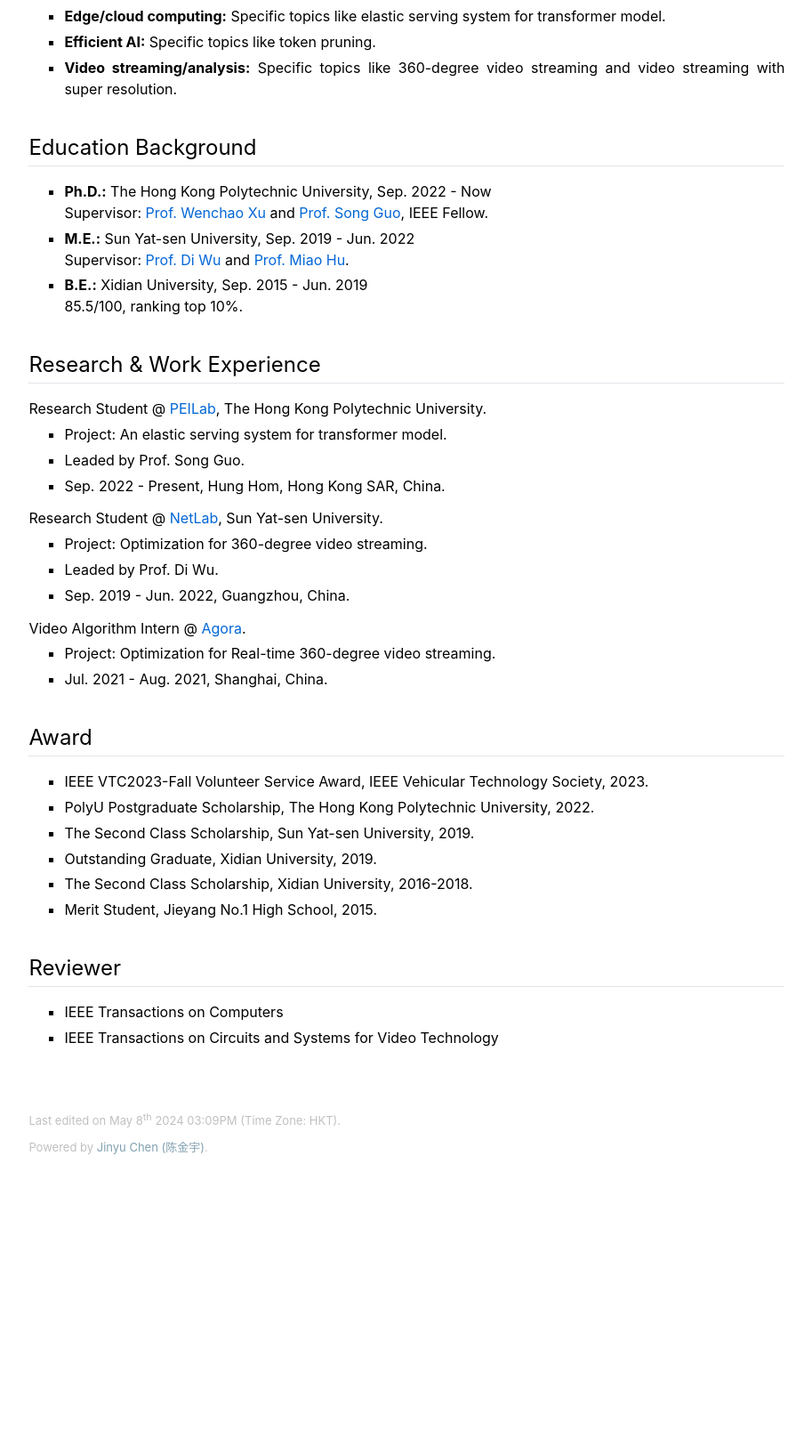
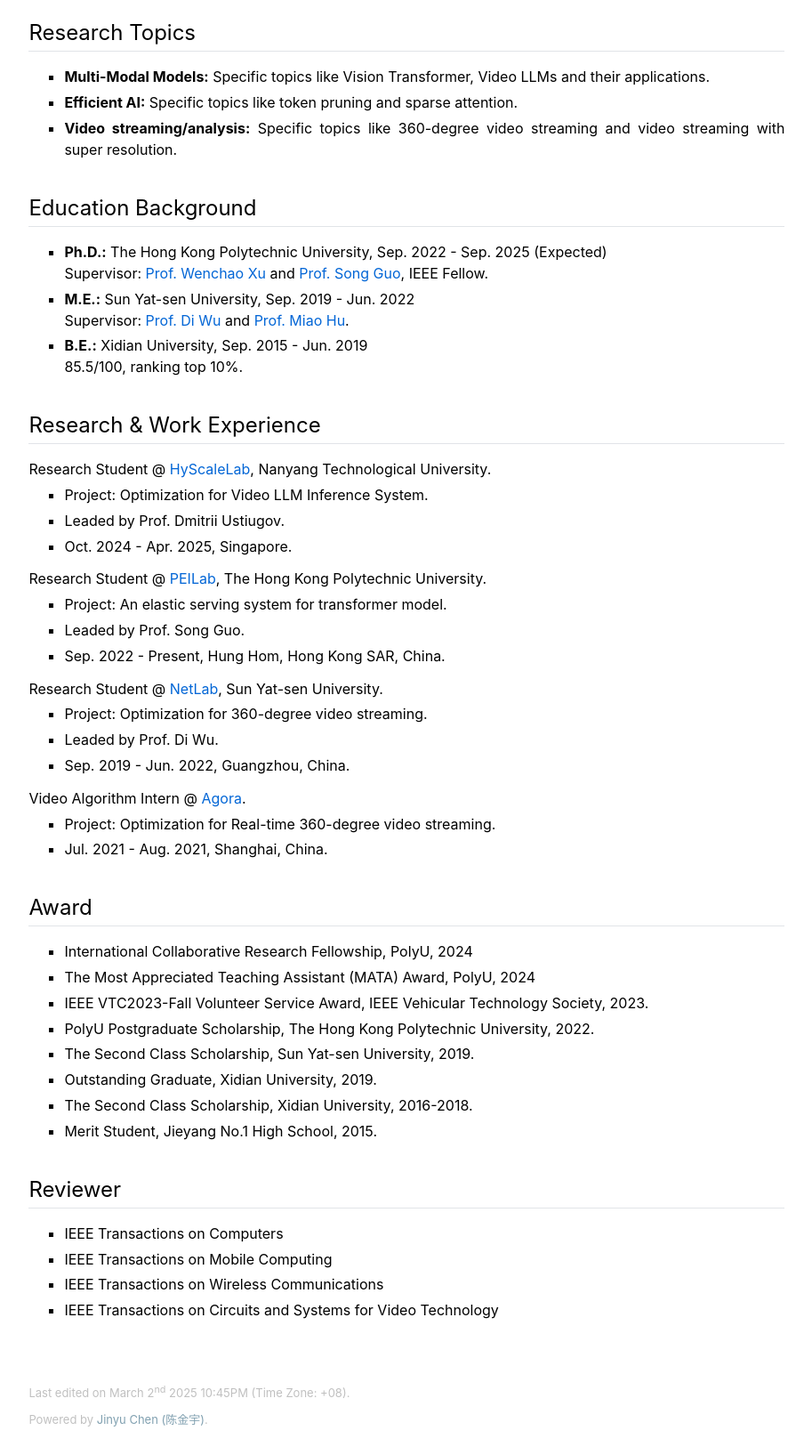
Before and after one commit to jinyucn/jinyucn.github.io, a plain HTML site: page index.html in a window 1280 px wide. Shown: the part 752-2387 px from the top of the page at 89% size, without its empty margins (323-1236 px from the left). Before the commit the page ends 2081 px from the top, so only its background shows below. Drawn offline with nearby package versions, Linux system fonts and the light colour scheme; some packages are replaced by stand-ins of ours.

Commit message:
modify index

```diff
--- a/index.html
+++ b/index.html
@@ -53,7 +53,7 @@ MathJax.Hub.Config({
 <div id="text-img-container"><div id="img-container">
 <img src="./images/profile.png" alt="profile pic" width="200px" height="285px" /></div>
 <div id="text-container"><p><br /></p>
-<h3>Ph.D. Student <br /></h3>
+<h3>Ph.D. Candidate <br /></h3>
 <h3><a href="https://www.polyu.edu.hk/comp/" target=&ldquo;blank&rdquo;>Department of Computing (COMP)</a><br /></h3>
 <h3><a href="https://www.polyu.edu.hk/feng/" target=&ldquo;blank&rdquo;>Faculty of Engineering</a> <br /></h3>
 <h3><a href="https://www.polyu.edu.hk/en/" target=&ldquo;blank&rdquo;>The Hong Kong Polytechnic University</a> <br /></h3>
@@ -62,20 +62,21 @@ Office: PQ 605, PQ Wing, PolyU, Kowloon, Hong Kong SAR. <br />
 Email: jinyu.chen [at] connect.polyu.hk <br />
 <a href="https://scholar.google.com.hk/citations?hl=zh-CN&amp;user=MkZTkrQAAAAJ" target=&ldquo;blank&rdquo;>Google Scholar</a></p>
 </div></div>
+<p><b>I am actively seeking full-time opportunities in AI and LLMs in academia and industry, with a particular focus on Multi-Modal LLMs. I would greatly appreciate any recommendations or referrals.</b></p>
 <h2>Biography</h2>
 <p>I am pursuing my Ph.D. degree in the Department of Computing at <a href="https://www.polyu.edu.hk/" target=&ldquo;blank&rdquo;>Hong Kong Polytechnic University</a> (香港理工大学), supervised by <a href="https://huasion23.github.io/" target=&ldquo;blank&rdquo;>Prof. Wenchao Xu</a> and <a href="https://cse.hkust.edu.hk/~songguo/" target=&ldquo;blank&rdquo;>Prof. Song Guo</a> (Fellow of IEEE). I am also a research student in <a href="https://hkpeilab.github.io/" target=&ldquo;blank&rdquo;>PEILab</a>. I received my M.E. degree in computer science and technology from <a href="https://www.sysu.edu.cn/" target=&ldquo;blank&rdquo;>Sun Yat-sen University</a>, supervised by <a href="http://netlabsysu.org/dwu" target=&ldquo;blank&rdquo;>Prof. Di Wu</a> and <a href="https://cse.sysu.edu.cn/content/5918" target=&ldquo;blank&rdquo;>Prof. Miao Hu</a> in NetLab, and B.E. degree in software engineering from <a href="https://www.xidian.edu.cn/" target=&ldquo;blank&rdquo;>Xidian University</a>, ranking top 10%.</p>
 <h2>Research Topics</h2>
 <ul>
-<li><p><b>Edge/cloud computing:</b> Specific topics like elastic serving system for transformer model.</p>
+<li><p><b>Multi-Modal Models:</b> Specific topics like Vision Transformer, Video LLMs and their applications.</p>
 </li>
-<li><p><b>Efficient AI:</b> Specific topics like token pruning.</p>
+<li><p><b>Efficient AI:</b> Specific topics like token pruning and sparse attention.</p>
 </li>
 <li><p><b>Video streaming/analysis:</b> Specific topics like 360-degree video streaming and video streaming with super resolution.</p>
 </li>
 </ul>
 <h2>Education Background</h2>
 <ul>
-<li><p><b>Ph.D.:</b>  The Hong Kong Polytechnic University,  Sep. 2022 - Now <br />
+<li><p><b>Ph.D.:</b>  The Hong Kong Polytechnic University,  Sep. 2022 - Sep. 2025 (Expected) <br />
 Supervisor: <a href="https://huasion23.github.io/" target=&ldquo;blank&rdquo;>Prof. Wenchao Xu</a> and <a href="https://cse.hkust.edu.hk/~songguo/" target=&ldquo;blank&rdquo;>Prof. Song Guo</a>, IEEE Fellow.</p>
 </li>
 <li><p><b>M.E.:</b>  Sun Yat-sen University,  Sep. 2019 - Jun. 2022 <br />
@@ -86,6 +87,15 @@ Supervisor: <a href="http://netlabsysu.org/dwu" target=&ldquo;blank&rdquo;>Prof.
 </li>
 </ul>
 <h2>Research &amp; Work Experience</h2>
+<p>Research Student @ <a href="https://ustiugov.github.io/" target=&ldquo;blank&rdquo;>HyScaleLab</a>, Nanyang Technological University.</p>
+<ul>
+<li><p>Project: Optimization for Video LLM Inference System.</p>
+</li>
+<li><p>Leaded by Prof. Dmitrii Ustiugov.</p>
+</li>
+<li><p>Oct. 2024 - Apr. 2025, Singapore. </p>
+</li>
+</ul>
 <p>Research Student @ <a href="https://hkpeilab.github.io/" target=&ldquo;blank&rdquo;>PEILab</a>, The Hong Kong Polytechnic University.</p>
 <ul>
 <li><p>Project: An elastic serving system for transformer model.</p>
@@ -113,6 +123,10 @@ Supervisor: <a href="http://netlabsysu.org/dwu" target=&ldquo;blank&rdquo;>Prof.
 </ul>
 <h2>Award</h2>
 <ul>
+<li><p>International Collaborative Research Fellowship, PolyU, 2024</p>
+</li>
+<li><p>The Most Appreciated Teaching Assistant (MATA) Award, PolyU, 2024</p>
+</li>
 <li><p>IEEE VTC2023-Fall Volunteer Service Award, IEEE Vehicular Technology Society, 2023.</p>
 </li>
 <li><p>PolyU Postgraduate Scholarship, The Hong Kong Polytechnic University, 2022.</p>
@@ -130,6 +144,10 @@ Supervisor: <a href="http://netlabsysu.org/dwu" target=&ldquo;blank&rdquo;>Prof.
 <ul>
 <li><p>IEEE Transactions on Computers</p>
 </li>
+<li><p>IEEE Transactions on Mobile Computing</p>
+</li>
+<li><p>IEEE Transactions on Wireless Communications</p>
+</li>
 <li><p>IEEE Transactions on Circuits and Systems for Video Technology</p>
 </li>
 </ul>
@@ -137,7 +155,7 @@ Supervisor: <a href="http://netlabsysu.org/dwu" target=&ldquo;blank&rdquo;>Prof.
 <div id="footer-container">
 <div id="footer">
 <div id="footer-text">
-Last edited  on May 8<sup>th</sup> 2024  03:09PM (Time Zone: HKT). </br>
+Last edited  on March 2<sup>nd</sup> 2025  10:45PM (Time Zone: +08). </br>
 Powered by <a href="https://github.com/szl2/jemdoc-new-design" target="blank">Jinyu Chen (陈金宇)</a>.
 </div> <!-- <div id="footer-text"> -->
 </div> <!-- <div id="footer"> -->
```
